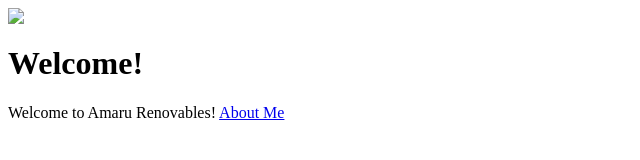
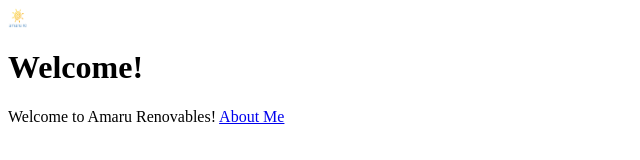
Before and after one commit to amaru-re/amaru, a plain HTML site: page index.html in a window 1280 px wide. Shown: the full height of the page, 0-640 px from the left. Drawn offline with Linux system fonts and the light colour scheme.

Commit message:
Update index.html

```diff
--- a/index.html
+++ b/index.html
@@ -1,7 +1,7 @@
 <html>
   <title>Amaru Renovables</title>
   <body>
-    <img src="/images/logo.png style="width:20px;height:20px;"">
+    <img src="/images/logo.png" style="width:20px;height:20px;">
     <h1>Welcome!</h1>
     Welcome to Amaru Renovables!
 
```
